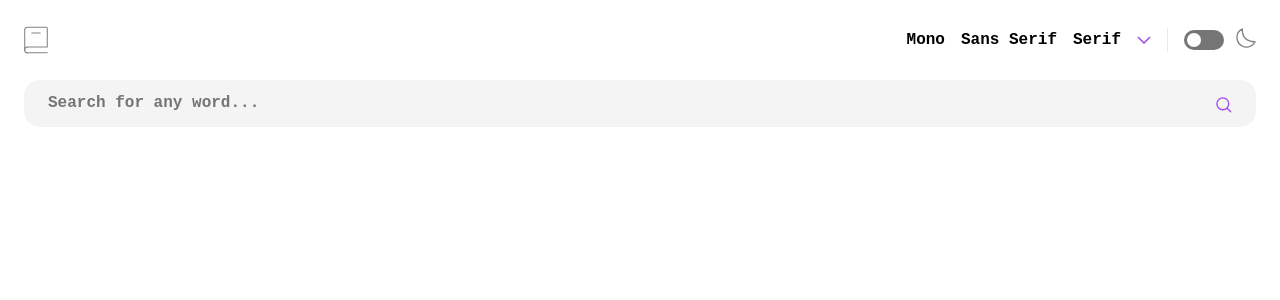
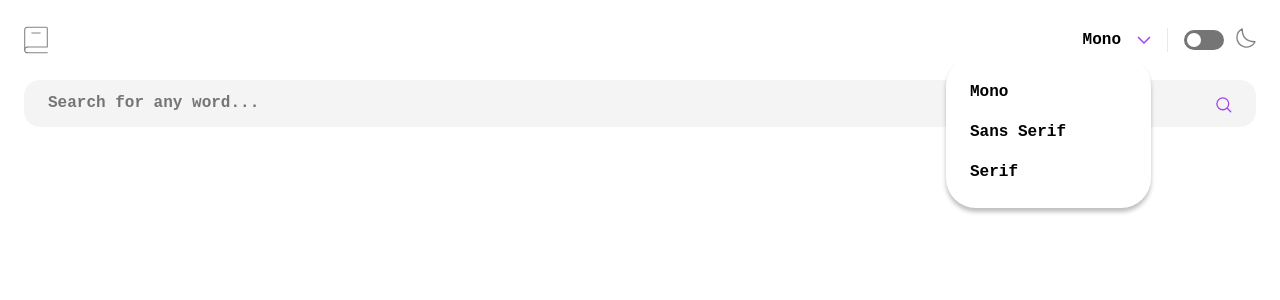
Before and after one commit to tomthestrom/fe-mentor-dictionary, a React (Vite) app: page / in a window 1280 px wide. Both pictures are taken after a click on the button 1144 px from the left and 39 px from the top of the page. Shown: the top 300 px of the page. Built offline with nearby package versions, Linux system fonts and the light colour scheme; a web font is replaced by a local one.

Commit message:
TypographySwitcher - font switching working as required added hooks/useOutsideClick - upon click outside the elements contained _typography.switcher.css - some styles by the "ref"-ed element calls the provided callback - source in the file

```diff
--- a/src/assets/scss/base/_base.scss
+++ b/src/assets/scss/base/_base.scss
@@ -19,6 +19,7 @@
   --color-white-FF: #ffffff;
 
   --color-purple-default: #a445ed;
+  --z-index-typography-dropdown: 1000;
 }
 
 button {
--- a/src/assets/scss/components/_typography-switcher.scss
+++ b/src/assets/scss/components/_typography-switcher.scss
@@ -4,9 +4,10 @@
   padding-right: 1rem;
   border-right: 1px solid var(--color-grey-E9);
   margin-right: 1rem;
+  position: relative;
 
   &__label {
-    margin-right: 1rem;
+    padding-right: 1rem;
   }
 
   &__radio {
@@ -14,4 +15,21 @@
     opacity: 0;
     pointer-events: none;
   }
+
+  &__list {
+    background-color: var(--color-white-FF);
+    position: absolute;
+    top: 1.75rem;
+    right: 1rem;
+    list-style: none;
+    padding: 1.5rem calc((69/16) * 1rem) 1.5rem 1.5rem;
+    z-index: var(--z-index-typography-dropdown);
+    white-space: nowrap;
+    border-radius: calc((30/16) * 1rem);
+    box-shadow: (0 4px 4px rgba(0, 0, 0, 0.25));
+
+    &-item:not(:last-child) {
+      margin-bottom: 1rem;
+    }
+  }
 }
--- a/src/components/controlhub/TypographySwitcher.jsx
+++ b/src/components/controlhub/TypographySwitcher.jsx
@@ -1,6 +1,7 @@
 import TypographyItem from "./TypographyItem";
 import Arrow from "../svg/Arrow";
 import { useState } from "react";
+import useOutsideClick from "../../hooks/useOutsideClick";
 /**
  * @TODO: Maybe put it into some config?
  */
@@ -32,14 +33,12 @@ function TypographySwitcher() {
   const [activeFont, setActiveFont] = useState(
     fonts.find((font) => font.active)
   );
-  const [showInactiveFonts, setShowInactiveFonts] = useState(false);
-
+  const [showFontList, setShowFontList] = useState(false);
   const inActiveFonts = fonts.filter((font) => font.id !== activeFont.id);
 
   const getFontById = (id) => fonts.find((font) => font.id === id);
 
   const handleLabelClick = (e, id) => {
-    // setShowInactiveFonts(false);
     const nextFont = getFontById(id);
     setActiveFont(nextFont);
     setBodyFont(nextFont.cssFontFamily);
@@ -47,8 +46,11 @@ function TypographySwitcher() {
 
   const handleBtnClick = (e) => {
     e.preventDefault();
-    setShowInactiveFonts(!showInactiveFonts);
+    toggleFontList();
   };
+
+  const toggleFontList = () => setShowFontList(!showFontList);
+  const hideFontList = () => setShowFontList(false);
 
   const setBodyFont = (fontFamilyValue) => {
     document.documentElement.style.setProperty(
@@ -57,26 +59,40 @@ function TypographySwitcher() {
     );
   };
 
+  const switcherRef = useOutsideClick(hideFontList);
+
   return (
-    <form className="typography-switcher">
+    <form className="typography-switcher" ref={switcherRef}>
       <TypographyItem
         id={activeFont.id}
         name={activeFont.name}
-        handleLabelClick={handleLabelClick}
-      ></TypographyItem>
+        handleLabelClick={toggleFontList}
+      />
+      <button className="typography-switcher__arrow" onClick={handleBtnClick}>
+        <Arrow />
+      </button>
+      {showFontList && (
+        <ul className="typography-switcher__list" >
+          <li key={activeFont.id} className="typography-switcher__list-item">
+            <TypographyItem
+              id={activeFont.id}
+              name={activeFont.name}
+              handleLabelClick={toggleFontList}
+            />
+          </li>
           {inActiveFonts.map((font) => {
             return (
+              <li key={font.id} className="typography-switcher__list-item">
                 <TypographyItem
-            key={font.id}
                   id={font.id}
                   name={font.name}
                   handleLabelClick={handleLabelClick}
                 />
+              </li>
             );
           })}
-      <button className="typography-switcher__arrow" onClick={handleBtnClick}>
-        <Arrow />
-      </button>
+        </ul>
+      )}
     </form>
   );
 }
--- /dev/null
+++ b/src/hooks/useOutsideClick.jsx
@@ -0,0 +1,22 @@
+import { useEffect, useRef } from "react";
+const useOutsideClick = (callback) => {
+  const ref = useRef();
+
+  useEffect(() => {
+    const handleClick = (event) => {
+      if (ref.current && !ref.current.contains(event.target)) {
+        callback();
+      }
+    };
+
+    document.addEventListener('click', handleClick, true);
+
+    return () => {
+      document.removeEventListener('click', handleClick, true);
+    };
+  }, [ref]);
+
+  return ref;
+};
+
+export default useOutsideClick;
```
Lines whose indentation alone changed are shown as unchanged.
